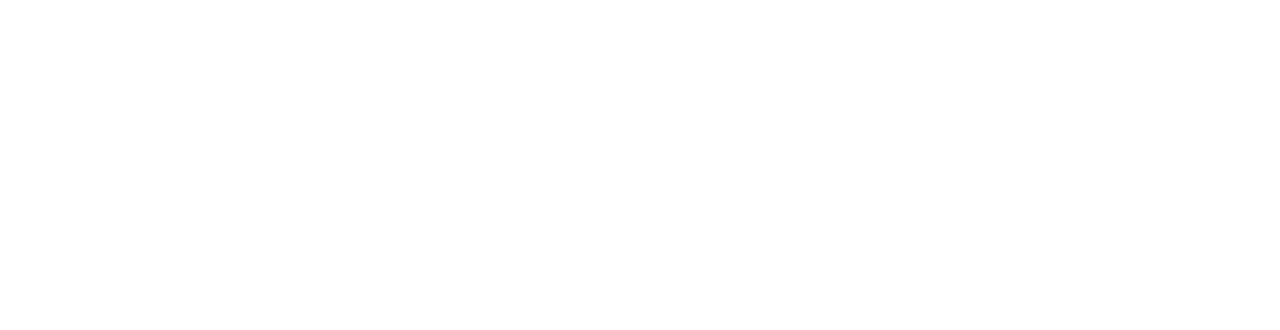
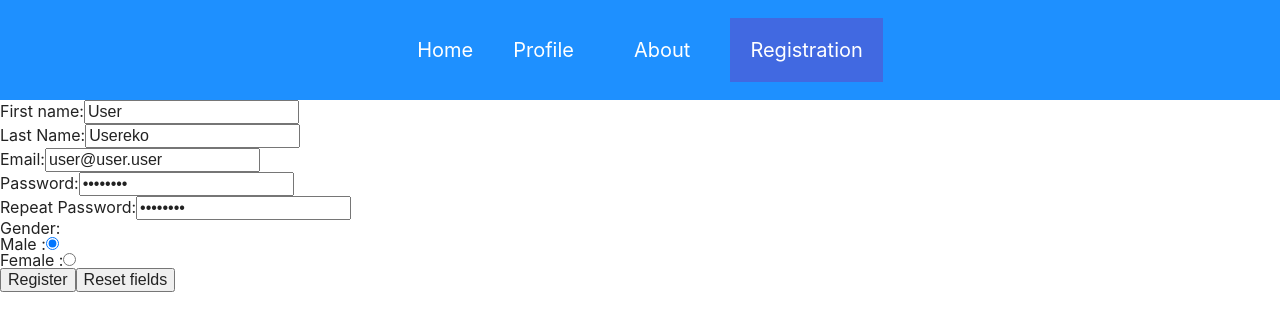
Before and after one commit to Igorevich101/pfe-2023-js-fullstack-app, a React (Create React App) app in the folder client/: page /registration in a window 1280 px wide. Shown: the top 330 px of the page. Built offline with nearby package versions, Linux system fonts and the light colour scheme.

Commit message:
Add basic registration page without styling

```diff
--- a/client/package.json
+++ b/client/package.json
@@ -4,11 +4,13 @@
   "private": true,
   "dependencies": {
     "cra-template": "1.2.0",
+    "formik": "^2.4.6",
     "react": "^19.0.0",
     "react-dom": "^19.0.0",
     "react-router-dom": "^5.3.4",
     "react-scripts": "5.0.1",
-    "sass": "^1.83.4"
+    "sass": "^1.83.4",
+    "yup": "^1.6.1"
   },
   "scripts": {
     "start": "react-scripts start",
--- a/client/src/App.js
+++ b/client/src/App.js
@@ -1,7 +1,7 @@
 import { Switch, Route } from 'react-router-dom';
 import HomePage from './pages/Home';
-import AboutPage from './pages/About';
 import ProfilePage from './pages/Profile';
+import RegistrationPage from './pages/Registration';
 
 function App() {
 
@@ -10,7 +10,7 @@
 
       <Switch>
         <Route exact path='/' component={HomePage}/>
-        <Route path='/about' component={AboutPage}/>
+        <Route path='/registration' component={RegistrationPage}/>
         <Route path='/profile' component={ProfilePage}/>
       </Switch>
     </>
--- a/client/src/components/Header/index.jsx
+++ b/client/src/components/Header/index.jsx
@@ -34,6 +34,16 @@
             About
           </NavLink>
         </li>
+        <li>
+          <NavLink
+            exact
+            to="/registration"
+            className={styles.link}
+            activeClassName={styles.activeLink}
+          >
+            Registration
+          </NavLink>
+        </li>
       </ul>
     </header>
   );
--- /dev/null
+++ b/client/src/components/RegistratiomForm/index.jsx
@@ -0,0 +1,84 @@
+import React from "react";
+import { Formik, Form, Field, ErrorMessage } from "formik";
+import { USER_REGISTRATION_SCHEMA } from "../../validation/userValidation";
+
+const initialValues = {
+  firstName: "User",
+  lastName: "Usereko",
+  email: "user@user.user",
+  password: "user1234",
+  passwordRepeat: "user1234",
+  // imgSrc: "",
+  gender: "male",
+};
+
+const RegistrationForm = (props) => {
+  const handleSubmit = (values, formikBag) => {
+    const { gender, ...restUser } = values;
+
+    const newUser = {
+      ...restUser,
+      id: Date.now(),
+      isMale: gender === "male",
+    };
+
+    console.log(newUser);
+
+    formikBag.reserForm();
+  };
+
+  return (
+    <Formik
+      initialValues={initialValues}
+      onSubmit={handleSubmit}
+      validationSchema={USER_REGISTRATION_SCHEMA}
+    >
+      <Form>
+        <div>
+          <label htmlFor="firstName">First name:</label>
+          <Field type="text" name="firstName" id="firstName" />
+          <ErrorMessage name="firstName" />
+        </div>
+        <div>
+          <label htmlFor="lastName">Last Name:</label>
+          <Field type="text" name="lastName" id="lastName" />
+          <ErrorMessage name="lastName" />
+        </div>
+        <div>
+          <label htmlFor="email">Email:</label>
+          <Field type="email" name="email" id="email" />
+          <ErrorMessage name="email" />
+        </div>
+        <div>
+          <label htmlFor="password">Password:</label>
+          <Field type="password" name="password" id="password" />
+          <ErrorMessage name="password" />
+        </div>
+        <div>
+          <label htmlFor="passwordRepeat">Repeat Password:</label>
+          <Field type="password" name="passwordRepeat" id="passwordRepeat" />
+          <ErrorMessage name="passwordRepeat" />
+        </div>
+        <fieldset>
+          <legend>Gender:</legend>
+          <div>
+            <label htmlFor="male">Male :</label>
+            <Field type="radio" name="gender" id="male" value="male" />
+            <ErrorMessage name="gender" />
+          </div>
+          <div>
+            <label htmlFor="female">Female :</label>
+            <Field type="radio" name="gender" id="female" value="female" />
+            <ErrorMessage name="gender" />
+          </div>
+        </fieldset>
+        <div>
+          <button type="submit">Register</button>
+          <button type="reset">Reset fields</button>
+        </div>
+      </Form>
+    </Formik>
+  );
+};
+
+export default RegistrationForm;
--- /dev/null
+++ b/client/src/pages/Registration/index.jsx
@@ -0,0 +1,14 @@
+import React from "react";
+import Header from "../../components/Header";
+import RegistrationForm from "../../components/RegistratiomForm";
+
+const RegistrationPage = (props) => {
+  return (
+    <>
+      <Header />
+      <RegistrationForm />
+    </>
+  );
+};
+
+export default RegistrationPage;
--- /dev/null
+++ b/client/src/validation/userValidation.js
@@ -0,0 +1,12 @@
+import * as yup from 'yup';
+
+const REGISTRATION_NAME_SCHEMA = yup.string().min(2).required();
+
+export const USER_REGISTRATION_SCHEMA = yup.object({
+  firstName: REGISTRATION_NAME_SCHEMA,
+  lastName: REGISTRATION_NAME_SCHEMA,
+  email: yup.string().email().required(),
+  password: yup.string().matches(/^[a-zA-Z0-9#$%^&]{8,32}$/, 'password must consist of english letters, numbers and special symbols (# ,$ , %, ^, &)').required(),
+  passwordRepeat: yup.string().required().oneOf([yup.ref('password'), null], 'passwod must match'),
+  isMale: yup.bool(),
+});
--- /dev/null
+++ b/package.json
@@ -0,0 +1,6 @@
+{
+  "dependencies": {
+    "formik": "^2.4.6",
+    "yup": "^1.6.1"
+  }
+}
```
Also changed, not shown: 2 other files (tests, documents, lock files or other folders).
